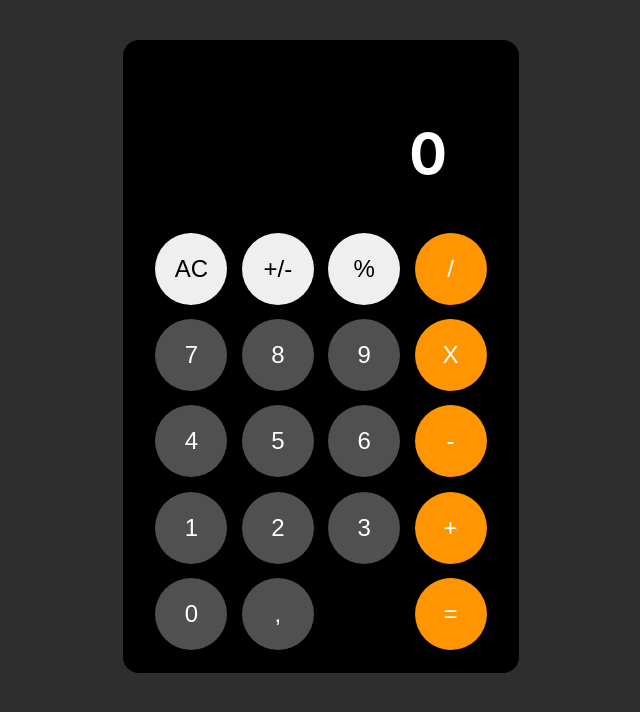
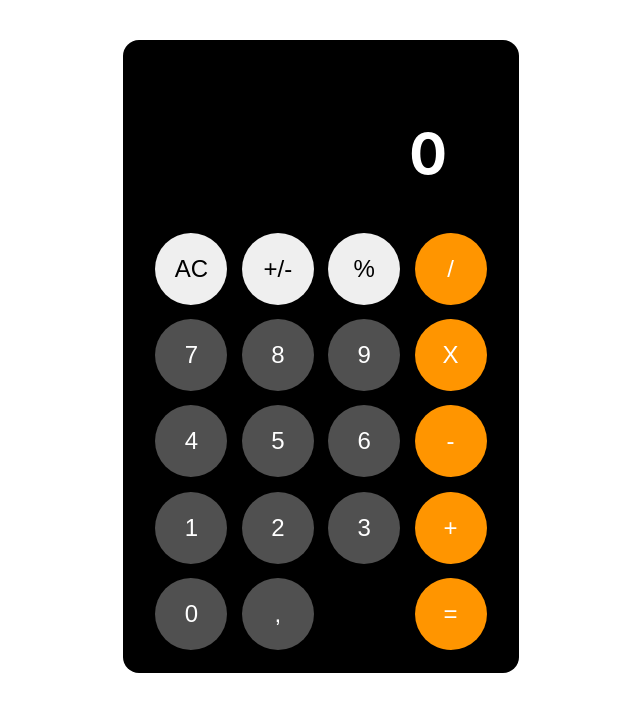
Before and after one commit to kaiofsca/CalculatorREACT, a React (Create React App) app: page / in a window 1280 px wide. Shown: the top 712 px of the page, without its empty margins (319-959 px from the left). Built offline with nearby package versions, Linux system fonts and the light colour scheme.

Commit message:
ajustando

```diff
--- a/src/components/Calculator.css
+++ b/src/components/Calculator.css
@@ -1,7 +1,4 @@
 
-body {
-    background-color: rgb(46, 46, 46);
-}
 
 button {
     width: 3em;
```
Also changed, not shown: 1 other file (tests, documents, lock files or other folders).
